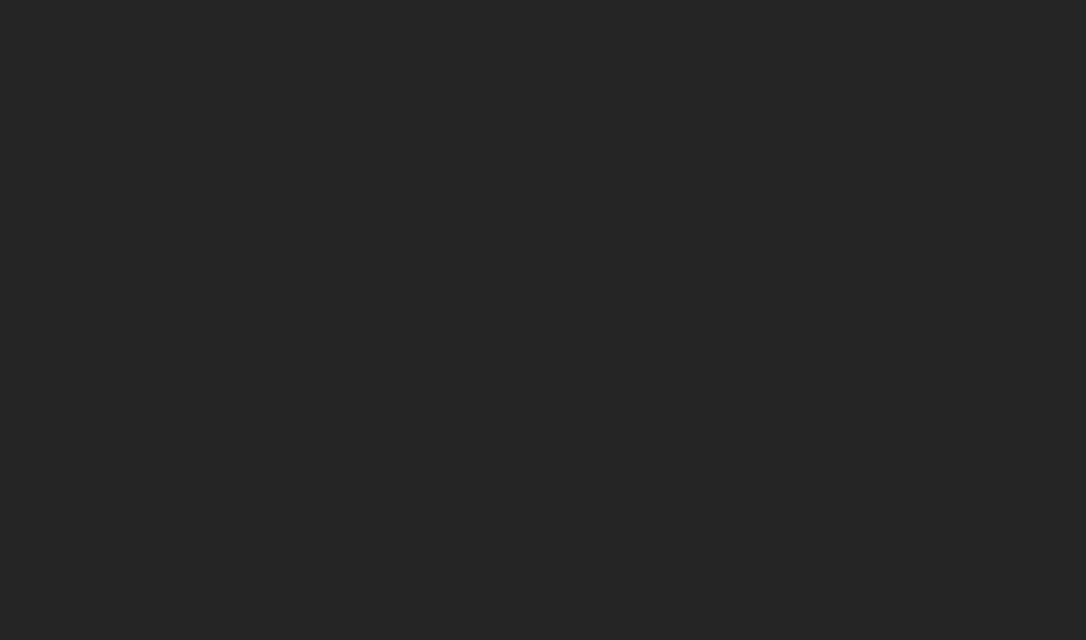
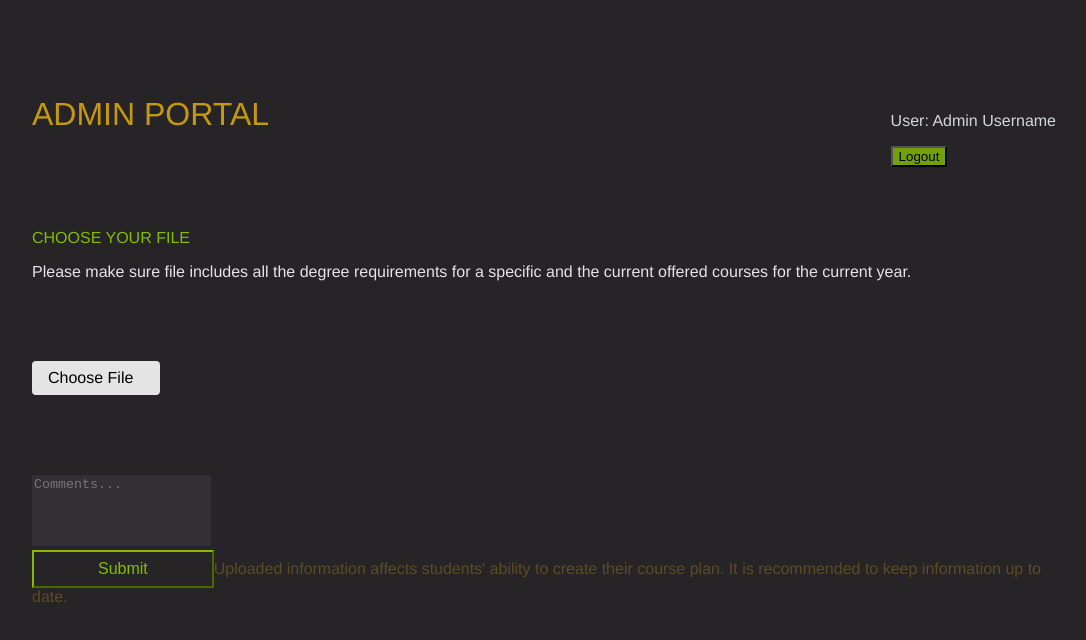
Before and after one commit to UBCO-COSC499-Winter-2018-Term-1-2/visual-course-planner, a React app in the folder client/: page /admin in a window 1280 px wide. Shown: the top 640 px of the page, without its empty margins (96-1182 px from the left). Built offline with nearby package versions, Linux system fonts and the light colour scheme.

Commit message:
Restyle admin portal page.

```diff
--- a/client/src/components/AdminPortal/AdminPortal.css
+++ b/client/src/components/AdminPortal/AdminPortal.css
@@ -1,135 +1,73 @@
-body{
+body {
     background-color: #262427;
     font-family: Helvetica;
     color: #e4e4e4;
 }
 
-.admin-portal-parent-wrapper{
-    margin: auto;
-    overflow: auto;
-}
-
-.admin-acc-logout-wrapper{
-    overflow: auto;
-}
-
-.admin-acc-logout-container{
-    width: 30%;
-    float: right;
-    overflow: auto;
-}
-
-.admin-username-container{
-    width: 50%;
-    float: left;
-}
-
-.admin-logoutBtn-container{
-    width: 50%;
-}
-
-.username{
+.username {
     color: #d4d7d8;
 }
 
-.logout-button{
+.logout-button {
     background-color: #71a009;
-    float: left;
 }
 
-.admin-heading-container{
-    clear: both;
-    margin-left: 10%;
+.admin-acc-logout-wrapper {
+    position: absolute;
+    top: 0;
+    right: 0;
 }
 
-.admin-heading{
-    float: left;
+.admin-heading {
+    margin-bottom: 3em;
     color: #c5980f;
+    text-align: left;
+    font-weight: normal;
 }
 
-
-.admin-body-wrapper{
-    clear: both;
+.admin-portal-parent-wrapper {
+    margin: 6em auto;
+    width: 80%;
+    position: relative;
 }
 
-.admin-body-description-container{
-    clear: both;
-}
-
-.choose-file-heading{
-   float: left;
-   clear: both;
-   margin-left: 10%;
+.choose-file-heading {
    color: #84bd00;
 }
 
-.admin-disclaimer-para{
-    float: left;
-    clear: both;
-    margin-left: 10%;
-    margin-top: 0%;
+#choose-file-btn {
+    display: none;
 }
 
-.admin-uploadfile-container{
-    clear: both;
-    margin-left: 10%;
+#choose-file-label {
+    background-color: #e4e4e4;
+    color: black;
+    border-radius: 4px;
+    padding: 0.5em 1em;
+    margin: 5em 0;
+    width: 6em;
+    display: block;
 }
 
-.upload-file-btn{
-    float: left;
-    background-color: #e4e4e4;
-    border-radius: 4px;
-    width: 10%;
-    height: 25px;
-    box-shadow: none;
-    margin-top: 3%;
-    margin-right: 3%;
-    border: none;
-}
-
-.upload-file-status{
-    width: 30%;
-    padding-top: 3%;
-    vertical-align: -webkit-baseline-middle;
-}
-
-.admin-comment-input-container{
-    clear: both;
-    width: 100%;
-}
-
-.comments-input{
+.comments-input {
     background-color: #333035;
     color: #9c9b9d;
-    width: 30%;
-    height: 25px;
-    float: left;
-    clear: both;
-    margin-left: 10%;
-    margin-top: 4%;
+    height: 5em;
     border: none;
-}
-
-.admin-submit-container{
-    clear: both;
-    margin-left: 10%;
-}
-
-.submit-file-btn{
-    float: left;
-    background-color: #262427;
-    color: #84bd00;
-    margin-top: 4%;
-    width: 12%;
-    height: 30px;
-    border-color: #84bd00;
-    box-shadow: none;
-
+    outline: none;
+    resize: none;
 
 }
 
-.admin-submit-disclaimer-para{
-    float: left;
-    width: 70%;
+.submit-file-btn {
+    background-color: #262427;
+    color: #84bd00;
+    border-color: #84bd00;
+    padding: 0.5em 4em;
+    font-size: 1em;
+}
+
+.admin-submit-disclaimer-para {
+    display: inline;
     color: #5d4b22;
 }
--- a/client/src/components/AdminPortal/AdminPortal.js
+++ b/client/src/components/AdminPortal/AdminPortal.js
@@ -1,6 +1,5 @@
 import React, { Component } from 'react';
 import './AdminPortal.css';
-import CourseListSideBar from '../CourseListSideBar/CourseListSideBar';
 
 class AdminPortal extends Component {
 
@@ -17,42 +16,41 @@ class AdminPortal extends Component {
             <div className="admin-logoutBtn-container">
               <button className="logout-button">Logout</button> {/*use generic logout component button*/}
             </div>
-            <CourseListSideBar></CourseListSideBar>
+            {/* <CourseListSideBar></CourseListSideBar> */}
           </div>
         </div>
 
-        <div className="admin-heading-container">
-          <h1 className="admin-heading"> ADMIN PORTAL</h1>
-        </div>
+        <h1 className="admin-heading"> ADMIN PORTAL</h1>
 
         <div className="admin-body-wrapper">
 
+        <form enctype="multipart/form-data" method="post">
           <div className="admin-body-description-container">
-            <h4 className="choose-file-heading">CHOOSE YOUR FILE</h4>
+            <label className="choose-file-heading">CHOOSE YOUR FILE</label>
             <p className="admin-disclaimer-para">Please make sure file includes all the degree requirements for a specific
                            and the current offered courses for the current year.
             </p>
           </div>
 
           <div className="admin-uploadfile-container">
-            <button className="upload-file-btn">Upload File</button>
-            <p className="upload-file-status">No file selected (code logic)</p>
+            <label id="choose-file-label" for="choose-file-btn">Choose File</label>
+            <input type="file" id="choose-file-btn"/>
           </div>
 
           <div className="admin-comment-input-container">
-            <input type="text" className="comments-input" placeholder="Comments..."></input>
+            <textarea className="comments-input" placeholder="Comments..."></textarea>
           </div>
 
           <div className="admin-submit-container">
             <button className="submit-file-btn">Submit</button>
             <p className="admin-submit-disclaimer-para">
-                            Uploaded information affects students&#39; ability to create their course plan.
-                            It is recommended to keep information up to date.
+            Uploaded information affects students&#39; ability to create their course plan.
+            It is recommended to keep information up to date.
             </p>
           </div>
+        </form>
 
         </div>
-
       </div>
     );
 
--- a/client/src/components/Login/LoginInterface.css
+++ b/client/src/components/Login/LoginInterface.css
@@ -7,7 +7,7 @@ body{
     font-family: Helvetica;
 }
 
-h1{
+.login-heading {
     text-align: center;
     color: #ffffff;
 
--- a/client/src/components/Login/LoginMenu.js
+++ b/client/src/components/Login/LoginInterface.js
@@ -1,15 +1,13 @@
 import React, { Component } from 'react';
-// import React from 'react';
 import './LoginInterface.css';
 import PropTypes from 'prop-types';
 
-// const loginMenu = () => {
-class LoginMenu extends Component {
+class LoginInterface extends Component {
   render(){
 
     return(
       <div className="Menu">
-        <h1>Visual Course Planner</h1>
+        <h1 className="login-heading">Visual Course Planner</h1>
         <form>
           <input type="text" name="email" placeholder="Email"/>
           <input type="text" name="pass" placeholder="Password"/>
@@ -24,8 +22,8 @@ class LoginMenu extends Component {
     );
   }
 }
-LoginMenu.propTypes = {
+LoginInterface.propTypes = {
   toggleMenu: PropTypes.func
 };
 
-export default LoginMenu;
+export default LoginInterface;
--- a/client/src/containers/App.js
+++ b/client/src/containers/App.js
@@ -1,7 +1,7 @@
 import React, { Component } from 'react';
 //import './App.css';
 import '../components/Login/LoginInterface.css';
-import LoginMenu from '../components/Login/LoginMenu';
+import LoginInterface from '../components/Login/LoginInterface';
 import CreateAccountMenu from '../components/Signup/CreateAccountMenu';
 import { library } from '@fortawesome/fontawesome-svg-core';
 import { faSignOutAlt } from '@fortawesome/free-solid-svg-icons';
@@ -24,7 +24,7 @@ class App extends Component {
   render() {
     return (
       <div className="App">
-        <LoginMenu  />
+        <LoginInterface />
         {/* toggleMenu={this.toggleMenu} */}
         <CreateAccountMenu />
         {/* showMenu={this.state.showMenu} */}
--- a/client/src/index.js
+++ b/client/src/index.js
@@ -5,12 +5,14 @@ import './index.css';
 import App from './containers/App';
 import * as serviceWorker from './serviceWorker';
 import Main from './containers/Main';
+import AdminPortal from "./components/AdminPortal/AdminPortal";
 
 const routing = (
   <Router>
     <div>
       <Route exact path="/" component={App} />
       <Route path="/main" component={Main} />
+      <Route path="/admin" component={AdminPortal} />
     </div>
   </Router>
 );
```
